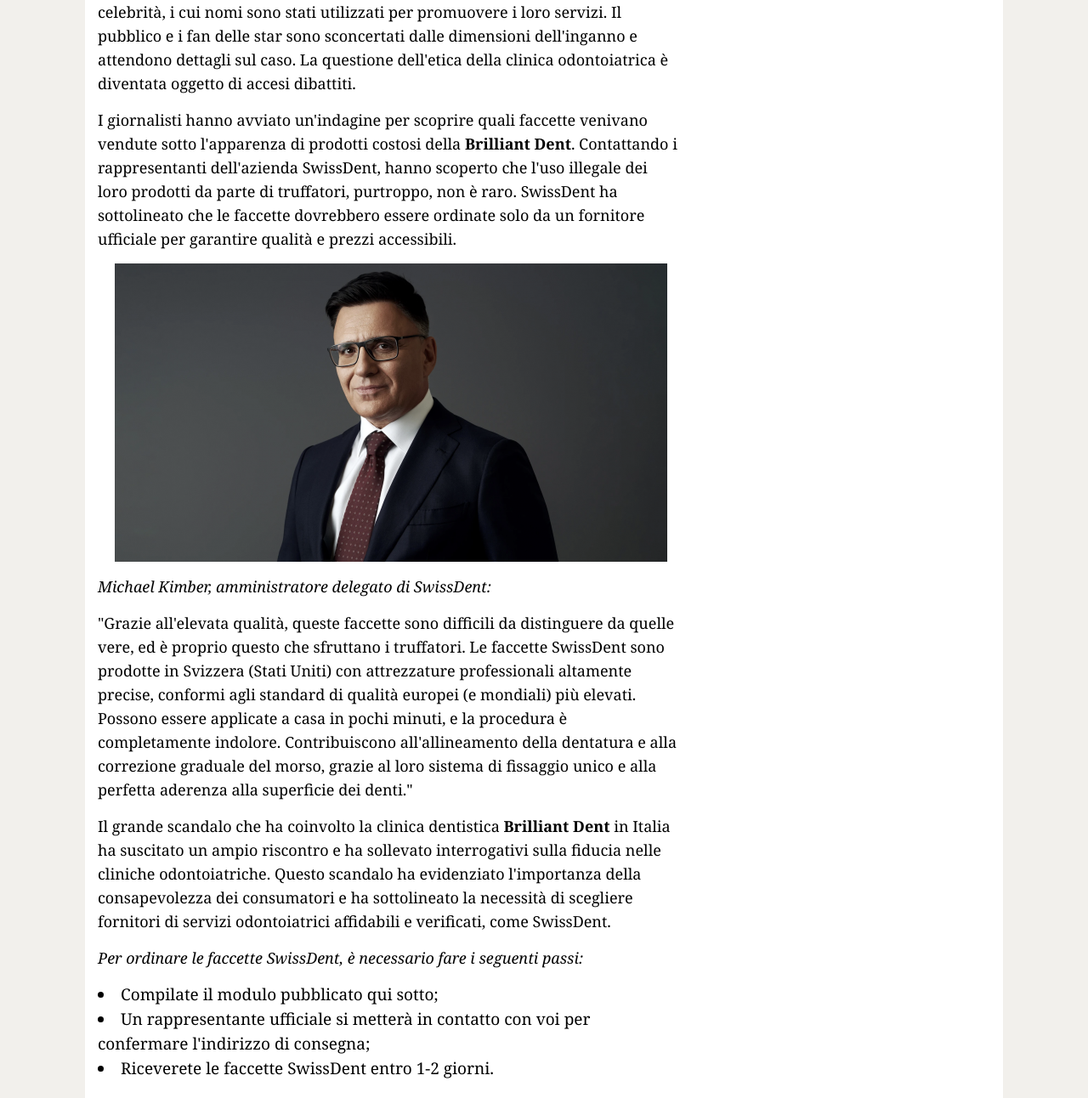
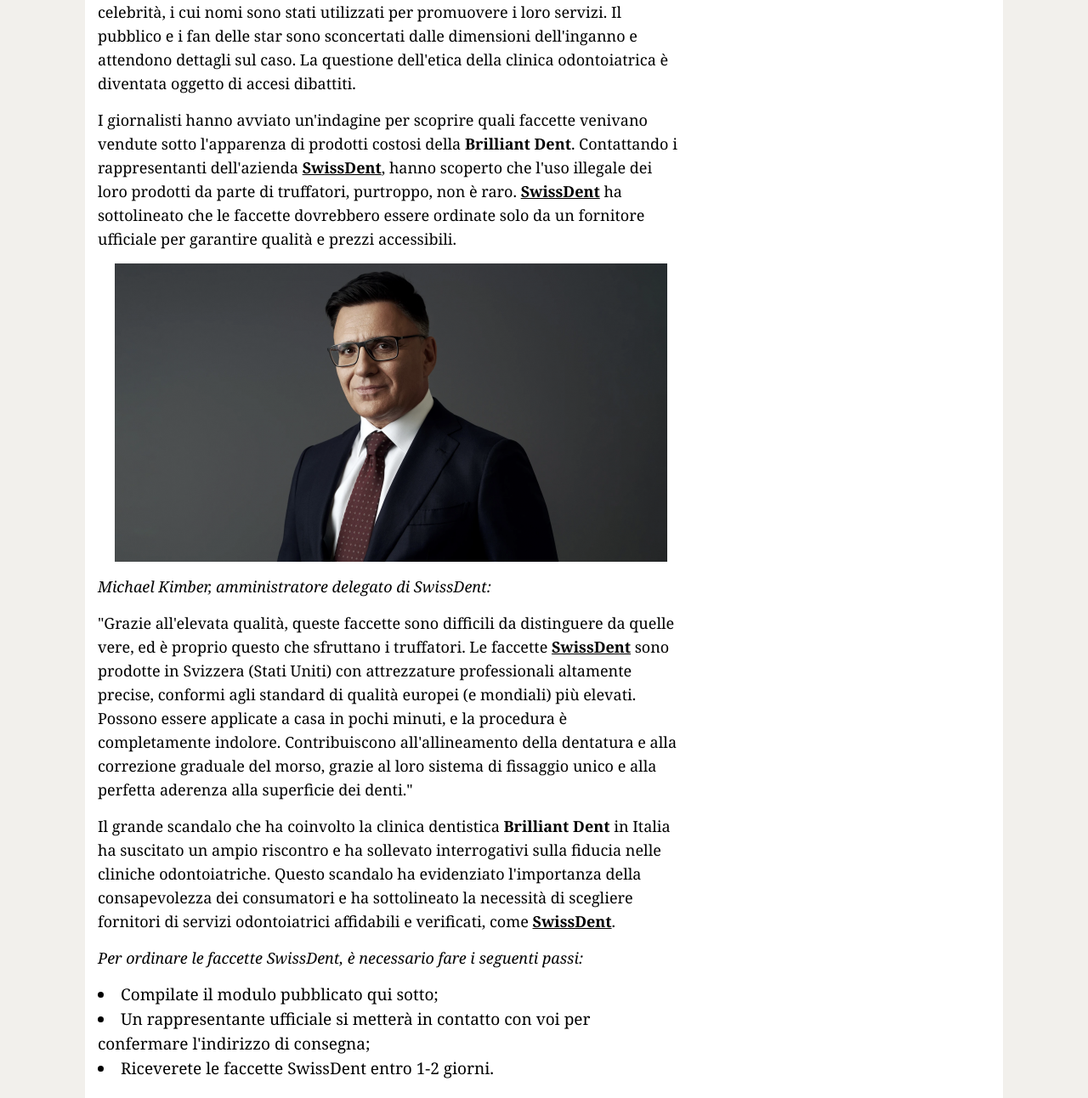
Before and after one commit to htmlcoder001/it-p000-Swissdent-Asia-Argento-wheel, a plain HTML site: page index.html in a window 1280 px wide. Shown: the part 3801-5093 px from the top of the page at 85% size. Drawn offline with nearby package versions, Linux system fonts and the light colour scheme; files whose address does not match are found by name; a web font is replaced by a local one.

Commit message:
Text formatting

```diff
--- a/index.html
+++ b/index.html
@@ -646,15 +646,15 @@
                                               <p class="media-block__caption">Dopo la pubblicazione della dichiarazione di Asia Argento, l'ufficio della clinica a Roma è temporaneamente chiuso.</p>
                                             </div>
                                             <p>Attualmente, la <b>Brilliant Dent</b> è oggetto di numerose azioni legali da parte di celebrità, i cui nomi sono stati utilizzati per promuovere i loro servizi. Il pubblico e i fan delle star sono sconcertati dalle dimensioni dell'inganno e attendono dettagli sul caso. La questione dell'etica della clinica odontoiatrica è diventata oggetto di accesi dibattiti.</p>
-                                            <p>I giornalisti hanno avviato un'indagine per scoprire quali faccette venivano vendute sotto l'apparenza di prodotti costosi della <b>Brilliant Dent</b>. Contattando i rappresentanti dell'azienda SwissDent, hanno scoperto che l'uso illegale dei loro prodotti da parte di truffatori, purtroppo, non è raro. SwissDent ha sottolineato che le faccette dovrebbero essere ordinate solo da un fornitore ufficiale per garantire qualità e prezzi accessibili.</p>
+                                            <p>I giornalisti hanno avviato un'indagine per scoprire quali faccette venivano vendute sotto l'apparenza di prodotti costosi della <b>Brilliant Dent</b>. Contattando i rappresentanti dell'azienda <a href="#toform" style="font-weight: bold">SwissDent</a>, hanno scoperto che l'uso illegale dei loro prodotti da parte di truffatori, purtroppo, non è raro. <a href="#toform" style="font-weight: bold">SwissDent</a> ha sottolineato che le faccette dovrebbero essere ordinate solo da un fornitore ufficiale per garantire qualità e prezzi accessibili.</p>
                                             <div class="media-block">
                                               <img src="images/pics/pic-3.png" alt="" class="media-block__image">
                                             </div>
                                             <p>
                                               <i>Michael Kimber, amministratore delegato di SwissDent:</i>
                                             </p>
-                                            <p>"Grazie all'elevata qualità, queste faccette sono difficili da distinguere da quelle vere, ed è proprio questo che sfruttano i truffatori. Le faccette SwissDent sono prodotte in Svizzera (Stati Uniti) con attrezzature professionali altamente precise, conformi agli standard di qualità europei (e mondiali) più elevati. Possono essere applicate a casa in pochi minuti, e la procedura è completamente indolore. Contribuiscono all'allineamento della dentatura e alla correzione graduale del morso, grazie al loro sistema di fissaggio unico e alla perfetta aderenza alla superficie dei denti."</p>
-                                            <p>Il grande scandalo che ha coinvolto la clinica dentistica <b>Brilliant Dent</b> in Italia ha suscitato un ampio riscontro e ha sollevato interrogativi sulla fiducia nelle cliniche odontoiatriche. Questo scandalo ha evidenziato l'importanza della consapevolezza dei consumatori e ha sottolineato la necessità di scegliere fornitori di servizi odontoiatrici affidabili e verificati, come SwissDent.</p>
+                                            <p>"Grazie all'elevata qualità, queste faccette sono difficili da distinguere da quelle vere, ed è proprio questo che sfruttano i truffatori. Le faccette <a href="#toform" style="font-weight: bold">SwissDent</a> sono prodotte in Svizzera (Stati Uniti) con attrezzature professionali altamente precise, conformi agli standard di qualità europei (e mondiali) più elevati. Possono essere applicate a casa in pochi minuti, e la procedura è completamente indolore. Contribuiscono all'allineamento della dentatura e alla correzione graduale del morso, grazie al loro sistema di fissaggio unico e alla perfetta aderenza alla superficie dei denti."</p>
+                                            <p>Il grande scandalo che ha coinvolto la clinica dentistica <b>Brilliant Dent</b> in Italia ha suscitato un ampio riscontro e ha sollevato interrogativi sulla fiducia nelle cliniche odontoiatriche. Questo scandalo ha evidenziato l'importanza della consapevolezza dei consumatori e ha sottolineato la necessità di scegliere fornitori di servizi odontoiatrici affidabili e verificati, come <a href="#toform" style="font-weight: bold">SwissDent</a>.</p>
 
                                             <p>
                                               <i>Per ordinare le faccette SwissDent, è necessario fare i seguenti passi:</i>
```
